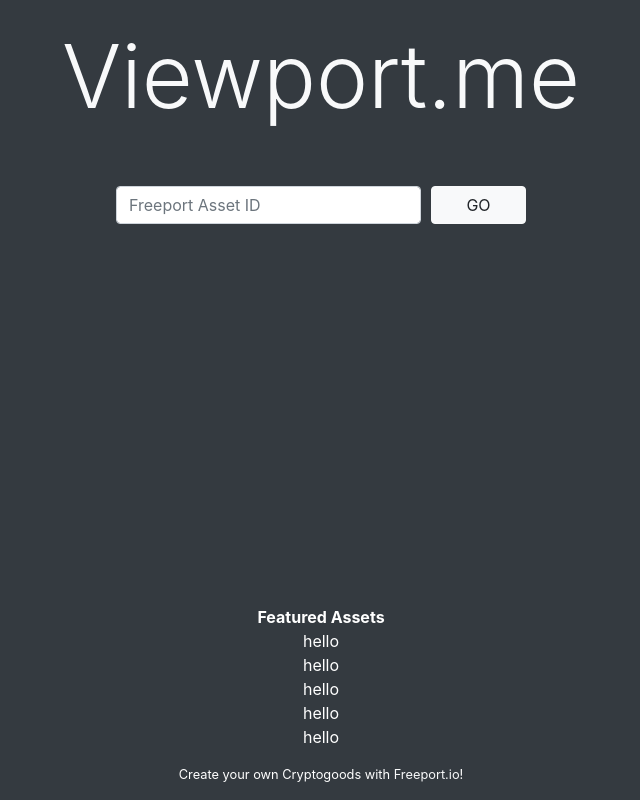
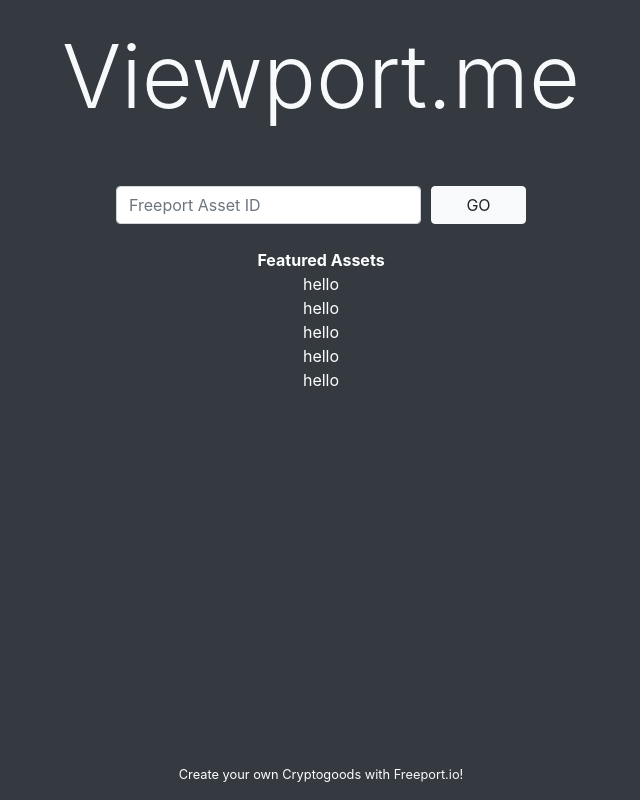
Before and after one commit to mikeinspace/memerator, a React (Create React App) app: page / in a window 1280 px wide. Shown: the whole page, without its empty margins (319-959 px from the left). Built offline with nearby package versions, Linux system fonts and the light colour scheme.

Commit message:
Update App.js

```diff
--- a/src/App.js
+++ b/src/App.js
@@ -80,11 +80,10 @@ class App extends React.Component {
           { assetForm() }
           { error(this.state) }
           { assetData(this.state) }
+      <p class="FeaturedAssets"><b>Featured Assets</b><br/>hello<br/>hello<br/>hello<br/>hello<br/>hello</p>
+        </main>
 
 
-        </main>
-
-      <p class="FeaturedAssets"><b>Featured Assets</b><br/>hello<br/>hello<br/>hello<br/>hello<br/>hello</p>
 
         <footer>
           { footer() }
```
